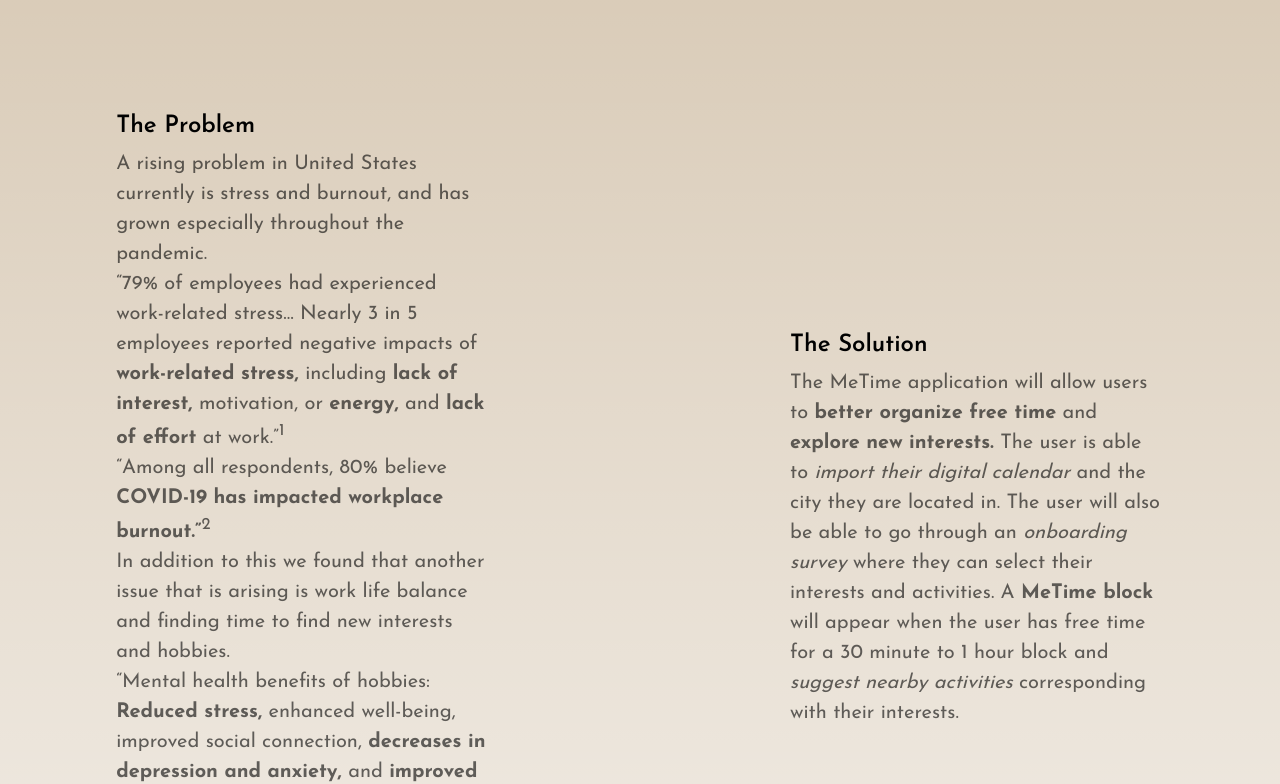
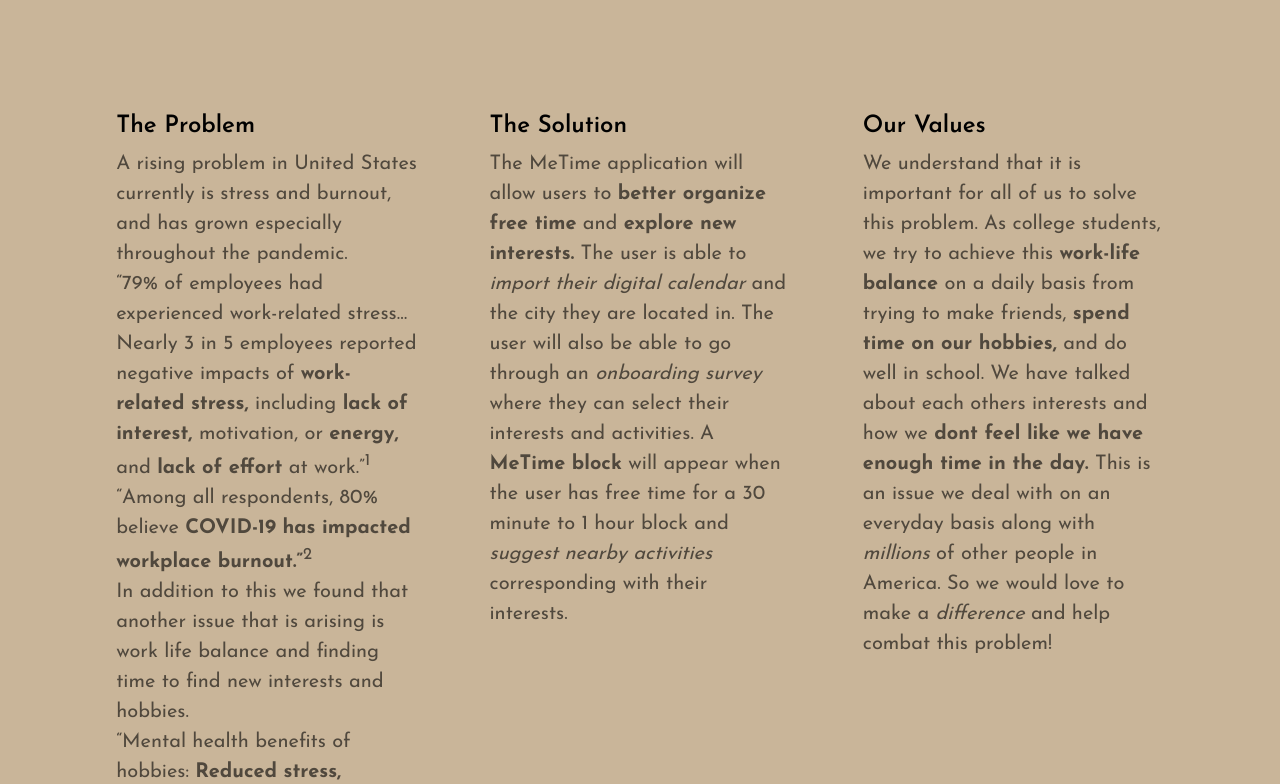
Before and after one commit to vpate3356/metime-application, a Next.js app in the folder metime-app/: page /about in a window 1280 px wide. Shown: the part 687-1471 px from the top of the page. Built offline with nearby package versions, Linux system fonts and the light colour scheme.

Commit message:
fixing styles

```diff
--- a/metime-app/pages/about.tsx
+++ b/metime-app/pages/about.tsx
@@ -31,7 +31,7 @@
           />
         </div>
 
-        <div className={styles.griddy}>
+        <div className={styles.griddy1}>
           <a
             className={styles.card}
             target="_blank"
--- a/metime-app/styles/Home.module.css
+++ b/metime-app/styles/Home.module.css
@@ -13,6 +13,12 @@
   justify-content: space-between;
   align-items: center;
   text-align: left;
+}
+
+.griddy1 {
+  display: grid;
+  grid-template-columns: repeat(3, 1fr);
+  gap: 2rem;
 }
 
 .description {
@@ -325,6 +331,23 @@
   }
 }
 
+.button {
+  background-color:black ;
+  border: 1px solid #1097da;
+  color: white;
+  padding: 12px 24px;
+  text-align: center;
+  text-decoration: none;
+  display: inline-block;
+  font-size: 16px;
+  border-radius: 4px;
+  cursor: pointer;
+}
+
+.button:hover {
+  background-color: #1c99d7;;
+}
+
 @keyframes rotate {
   from {
     transform: rotate(360deg);
--- a/metime-app/styles/globals.css
+++ b/metime-app/styles/globals.css
@@ -6,19 +6,6 @@
   --foreground-rgb: 0, 0, 0;
   --background-start-rgb: 201, 181, 153;
   --background-end-rgb: 255, 255, 255;
-
-  /* --primary-glow: conic-gradient(
-    from 180deg at 50% 50%,
-    #D4A561 0deg,
-    #d2b182 55deg,
-    #cdb99d 120deg,
-    #d2c6b7 160deg,
-    transparent 360deg
-  );
-  --secondary-glow: radial-gradient(
-    rgb(253, 255, 254),
-    rgba(255, 255, 255, 0)
-  ); */
 
   --tile-start-rgb: 239, 245, 249;
   --tile-end-rgb: 228, 232, 233;
@@ -85,11 +72,7 @@
 
 body {
   color: rgb(var(--foreground-rgb));
-  background: linear-gradient(
-      to bottom,
-      transparent,
-      rgb(var(--background-end-rgb))
-    )
+  background:
     rgb(var(--background-start-rgb));
 }
 
```
